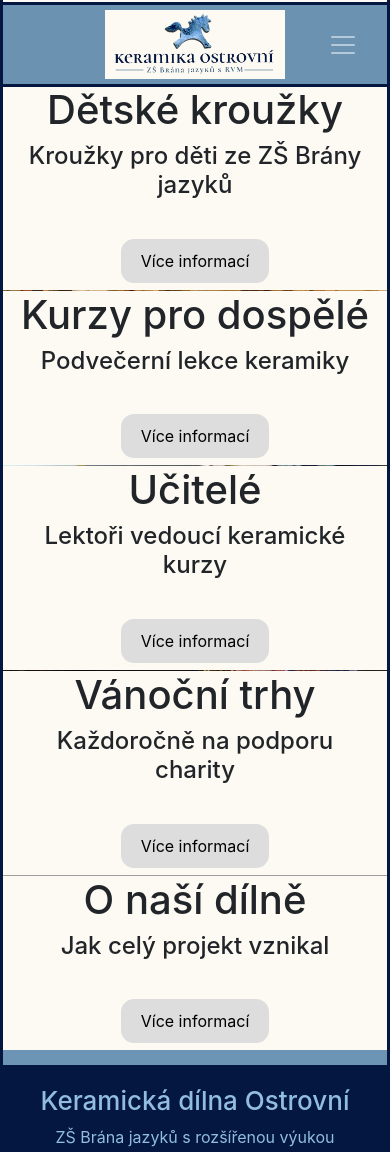
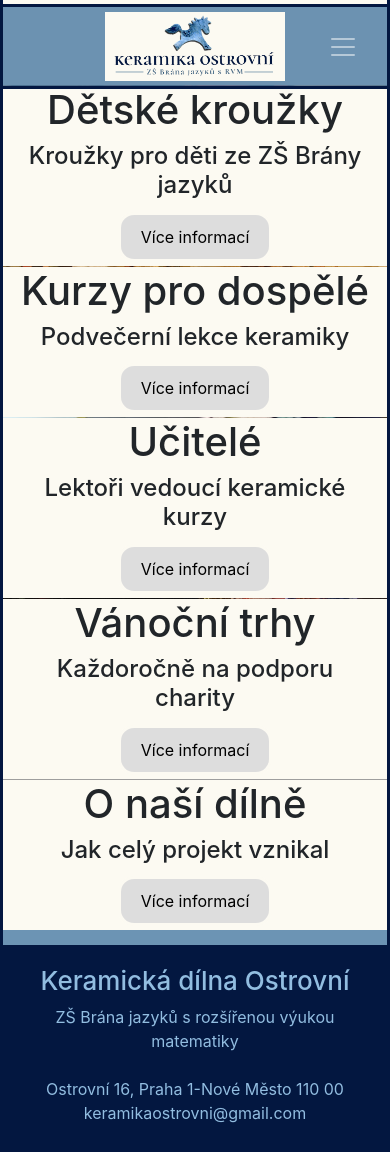
Before and after one commit to lukaster/keramika_brana_jazyku_mark_2, a PHP site: page / in a window 390 px wide. Shown: the top 1152 px of the page. Run offline with PHP 8.4, Linux system fonts and the light colour scheme; style sheets or scripts are compiled from the project's sources; grey boxes are pictures that could not be loaded.

Commit message:
break line for small screens removed in index

```diff
--- a/index.html
+++ b/index.html
@@ -106,7 +106,6 @@
                 <article class="text_square" id="article-children">
                     <h1>Dětské kroužky</h1>
                     <h4>Kroužky pro děti ze ZŠ Brány jazyků</h4>
-                    <br>
                     <button class="button" onclick="location.href='templates/children.html'">Více informací</button>
                 </article>
             </div>
@@ -122,7 +121,6 @@
                 <article class="text_square" id="article-adults">
                     <h1>Kurzy pro dospělé</h1>
                     <h4>Podvečerní lekce keramiky</h4>
-                    <br>
                     <button class="button" onclick="location.href='templates/adults.html'">Více informací</button>
                 </article>
             </div>
@@ -139,7 +137,6 @@
                 <article class="text_square" id="article-teachers">
                     <h1>Učitelé</h1>
                     <h4>Lektoři vedoucí keramické kurzy</h4>
-                    <br>
                     <button class="button" onclick="location.href='templates/teachers.html'">Více informací</button>
                 </article>
             </div>
@@ -154,7 +151,6 @@
                 <article class="text_square" id="article-christmas">
                     <h1>Vánoční trhy</h1>
                     <h4>Každoročně na podporu charity</h4>
-                    <br>
                     <button class="button" onclick="location.href=''">Více informací</button>
                 </article>
             </div>
@@ -171,7 +167,6 @@
                 <article class="text_square" id="article-about-us">
                     <h1>O naší dílně</h1>
                     <h4>Jak celý projekt vznikal</h4>
-                    <br>
                     <button class="button" onclick="location.href=''">Více informací</button>
                 </article>
             </div>
--- a/styling/generated_css/index_styling.css
+++ b/styling/generated_css/index_styling.css
@@ -60,14 +60,17 @@
   .text-bubble-col {
     text-align: center;
   }
+  .text-bubble-col .button {
+    margin-top: 28px;
+  }
 }
 @media (max-width: 767px) {
   html, body {
-    scroll-snap-type: y proximity;
-    scroll-padding-block-start: 83px;
+    scroll-snap-type: y mandatory;
+    scroll-padding-block-start: 81px;
   }
 
-  .row-no-padding {
+  .fill-screen {
     scroll-snap-align: start;
   }
 
--- a/styling/scss_styling/index_styling.scss
+++ b/styling/scss_styling/index_styling.scss
@@ -71,17 +71,20 @@ $cdarkbeige: #bfbd9f;
 
   .text-bubble-col {
     text-align: center;
+    .button{
+      margin-top: 28px;
+    }
   }
 }
 
 
 @media (max-width: 767px) {
   html, body {
-    scroll-snap-type: y proximity; //mandatory;
-    scroll-padding-block-start: 83px;
+    scroll-snap-type: y mandatory; //mandatory;
+    scroll-padding-block-start: 81px;
   }
 
-  .row-no-padding {
+  .fill-screen {
     scroll-snap-align: start;
   }
 
```
Also changed, not shown: 1 other file.
